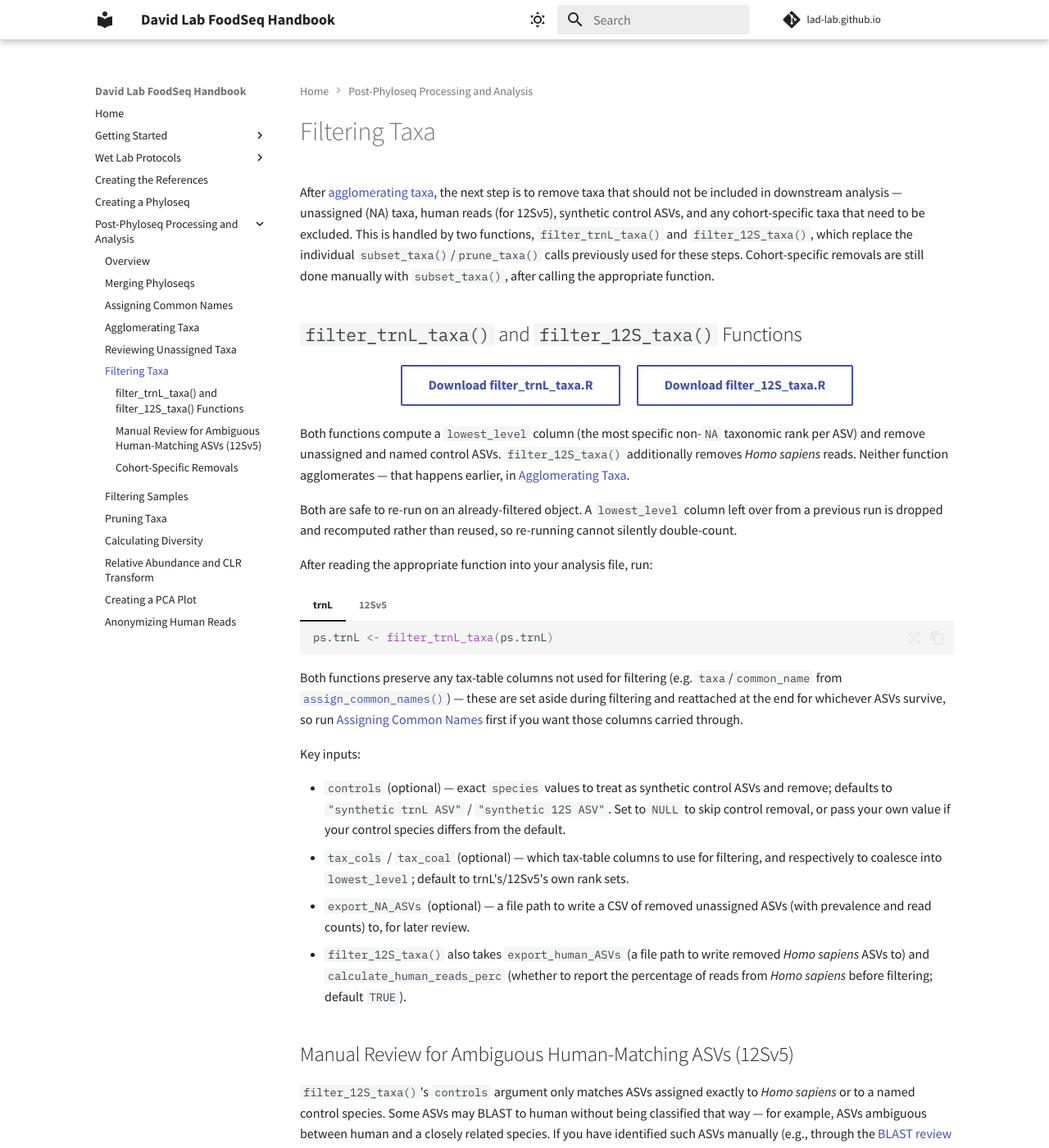
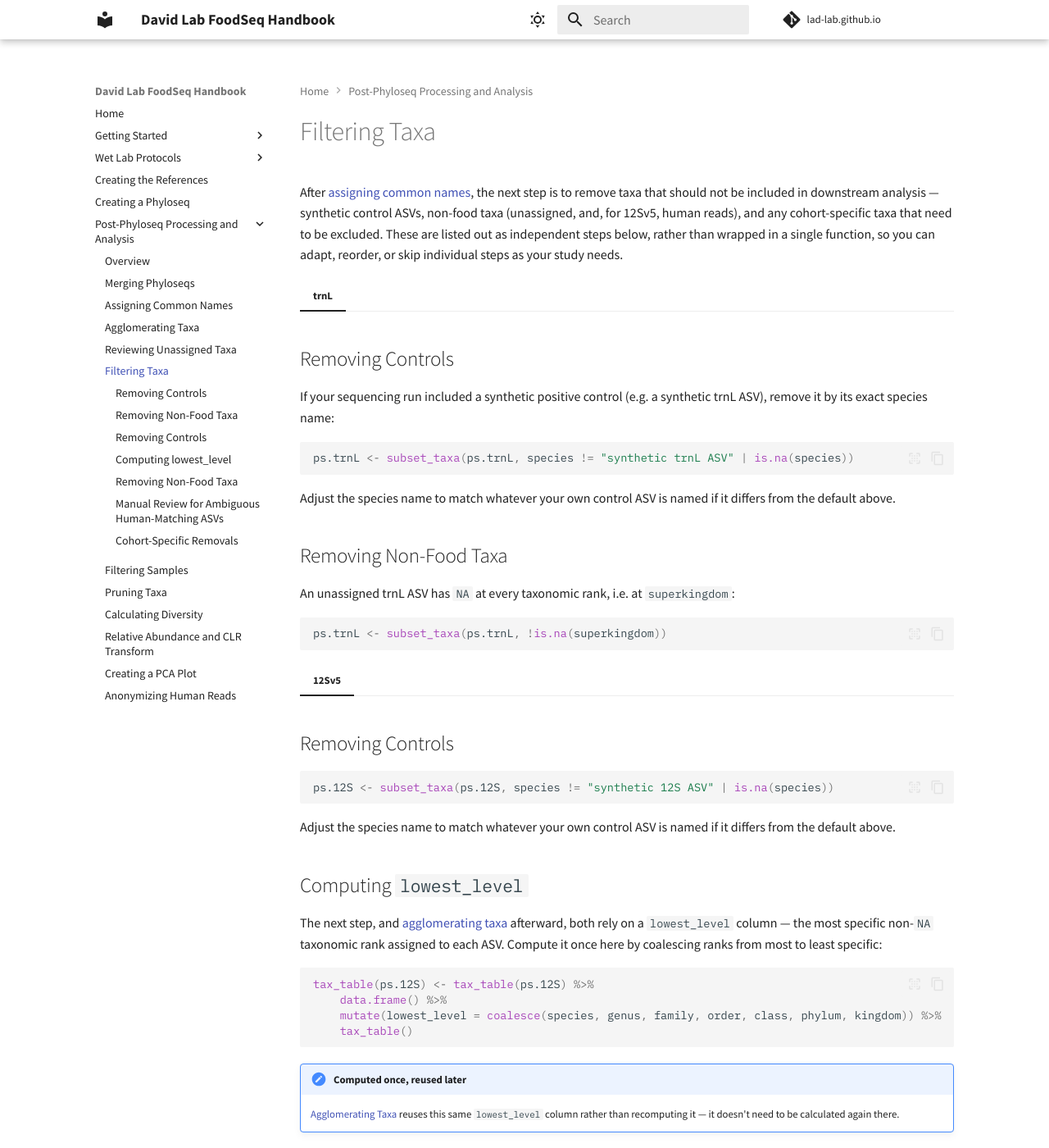
Before and after one commit to LAD-LAB/lad-lab.github.io, an MkDocs documentation site: the page built from docs/taxafiltering.md, in a window 1280 px wide and 1400 px high. Shown: the whole window at 82% size. Built offline with MkDocs 1.6.1 and Material for MkDocs 9.7.7, drawn with Linux system fonts in a browser that asks for light colours; comment, search, counter and statistics services are not loaded; some of the changed text lies outside the part shown.

Commit message:
Revise taxa filtering process and add clarifications
Updated the filtering process for taxa by clarifying the removal of non-food taxa and synthetic controls. Added detailed steps for manual review and cohort-specific removals. Reverted from using functions to detailing code for user flexibility

````diff
--- a/docs/taxafiltering.md
+++ b/docs/taxafiltering.md
@@ -1,44 +1,64 @@
 # Filtering Taxa
 
-After [agglomerating taxa](glomming.md), the next step is to remove taxa that should not be included in downstream analysis — unassigned (NA) taxa, human reads (for 12Sv5), synthetic control ASVs, and any cohort-specific taxa that need to be excluded. This is handled by two functions, `filter_trnL_taxa()` and `filter_12S_taxa()`, which replace the individual `subset_taxa()`/`prune_taxa()` calls previously used for these steps. Cohort-specific removals are still done manually with `subset_taxa()`, after calling the appropriate function.
-
-## `filter_trnL_taxa()` and `filter_12S_taxa()` Functions
-
-<div class="download-buttons" markdown>
-[Download filter_trnL_taxa.R](files/filter_trnL_taxa.R){ .md-button }
-[Download filter_12S_taxa.R](files/filter_12S_taxa.R){ .md-button }
-</div>
-
-Both functions compute a `lowest_level` column (the most specific non-`NA` taxonomic rank per ASV) and remove unassigned and named control ASVs. `filter_12S_taxa()` additionally removes *Homo sapiens* reads. Neither function agglomerates — that happens earlier, in [Agglomerating Taxa](glomming.md).
-
-Both are safe to re-run on an already-filtered object. A `lowest_level` column left over from a previous run is dropped and recomputed rather than reused, so re-running cannot silently double-count.
-
-After reading the appropriate function into your analysis file, run:
+After [assigning common names](commonnames.md), the next step is to remove taxa that should not be included in downstream analysis — synthetic control ASVs, non-food taxa (unassigned, and, for 12Sv5, human reads), and any cohort-specific taxa that need to be excluded. These are listed out as independent steps below, rather than wrapped in a single function, so you can adapt, reorder, or skip individual steps as your study needs.
 
 === "trnL"
 
-    ``` r
-    ps.trnL <- filter_trnL_taxa(ps.trnL)
-    ```
+## Removing Controls
+
+If your sequencing run included a synthetic positive control (e.g. a synthetic trnL ASV), remove it by its exact species name:
+
+``` r
+ps.trnL <- subset_taxa(ps.trnL, species != "synthetic trnL ASV" | is.na(species))
+```
+
+Adjust the species name to match whatever your own control ASV is named if it differs from the default above.
+
+## Removing Non-Food Taxa
+
+An unassigned trnL ASV has `NA` at every taxonomic rank, i.e. at `superkingdom`:
+
+``` r
+ps.trnL <- subset_taxa(ps.trnL, !is.na(superkingdom))
+```
 
 === "12Sv5"
 
-    ``` r
-    ps.12S <- filter_12S_taxa(ps.12S)
-    ```
+## Removing Controls
 
-Both functions preserve any tax-table columns not used for filtering (e.g. `taxa`/`common_name` from [`assign_common_names()`](commonnames.md#assign_common_names-function)) — these are set aside during filtering and reattached at the end for whichever ASVs survive, so run [Assigning Common Names](commonnames.md) first if you want those columns carried through.
+``` r
+ps.12S <- subset_taxa(ps.12S, species != "synthetic 12S ASV" | is.na(species))
+```
 
-Key inputs:
+Adjust the species name to match whatever your own control ASV is named if it differs from the default above.
 
-* `controls` (optional) — exact `species` values to treat as synthetic control ASVs and remove; defaults to `"synthetic trnL ASV"` / `"synthetic 12S ASV"`. Set to `NULL` to skip control removal, or pass your own value if your control species differs from the default.
-* `tax_cols` / `tax_coal` (optional) — which tax-table columns to use for filtering, and respectively to coalesce into `lowest_level`; default to trnL's/12Sv5's own rank sets.
-* `export_NA_ASVs` (optional) — a file path to write a CSV of removed unassigned ASVs (with prevalence and read counts) to, for later review.
-* `filter_12S_taxa()` also takes `export_human_ASVs` (a file path to write removed *Homo sapiens* ASVs to) and `calculate_human_reads_perc` (whether to report the percentage of reads from *Homo sapiens* before filtering; default `TRUE`).
+## Computing `lowest_level`
 
-## Manual Review for Ambiguous Human-Matching ASVs (12Sv5)
+The next step, and [agglomerating taxa](glomming.md) afterward, both rely on a `lowest_level` column — the most specific non-`NA` taxonomic rank assigned to each ASV. Compute it once here by coalescing ranks from most to least specific:
 
-`filter_12S_taxa()`'s `controls` argument only matches ASVs assigned exactly to *Homo sapiens* or to a named control species. Some ASVs may BLAST to human without being classified that way — for example, ASVs ambiguous between human and a closely related species. If you have identified such ASVs manually (e.g., through the [BLAST review process](reviewing.md#blasting-unassigned-asvs)), remove them by sequence after calling `filter_12S_taxa()`:
+``` r
+tax_table(ps.12S) <- tax_table(ps.12S) %>%
+    data.frame() %>%
+    mutate(lowest_level = coalesce(species, genus, family, order, class, phylum, kingdom)) %>%
+    tax_table()
+```
+
+!!! note "Computed once, reused later"
+
+    [Agglomerating Taxa](glomming.md) reuses this same `lowest_level` column rather than recomputing it — it doesn't need to be calculated again there.
+
+## Removing Non-Food Taxa
+
+Two things count as non-food for 12Sv5: unassigned ASVs (`NA` at `kingdom`, or `NA` at both `order` and `family`) and human reads, which are commonly detected in 12Sv5 sequencing of stool samples and reflect the host rather than dietary intake:
+
+``` r
+ps.12S <- subset_taxa(ps.12S, !(is.na(kingdom) | (is.na(family) & is.na(order))))
+ps.12S <- subset_taxa(ps.12S, is.na(lowest_level) | lowest_level != "Homo sapiens")
+```
+
+## Manual Review for Ambiguous Human-Matching ASVs
+
+The `lowest_level != "Homo sapiens"` step above only catches ASVs the classifier itself assigned to human. Some ASVs may BLAST to human without being classified that way — for example, ASVs ambiguous between human and a closely related species. If you've identified such ASVs manually (e.g., through the [BLAST review process](reviewing.md#blasting-unassigned-asvs)), remove them by sequence:
 
 ``` r
 # Remove specific ASVs identified as human through manual review:
@@ -46,13 +66,18 @@ manual_human_asvs <- c("ACGT...", "TGCA...")
 ps.12S <- prune_taxa(!taxa_names(ps.12S) %in% manual_human_asvs, ps.12S)
 ```
 
-!!! note "Synthetic controls with a different name"
+!!! note "Exporting removed ASVs for review"
 
-    If your sequencing run's synthetic control ASV isn't named exactly `"synthetic trnL ASV"` or `"synthetic 12S ASV"`, pass the actual value via `controls = "[your control's species name]"`, or filter it out manually with `subset_taxa()`.
+If you want a record of what was removed at any of the steps above (e.g., to sanity-check how many reads were unassigned or human before you drop them), save a copy before filtering:
+
+``` r
+removed <- subset_taxa(ps.12S, is.na(kingdom) | (is.na(family) & is.na(order)))
+write.csv(as.data.frame(tax_table(removed)), "removed_NA_ASVs.csv")
+```
 
 ## Cohort-Specific Removals
 
-Some studies may require removing additional taxa based on the study design, after calling `filter_trnL_taxa()`/`filter_12S_taxa()`. Common examples include:
+Some studies may require removing additional taxa based on the study design, after the steps above. Common examples include:
 
 * **Environmental contamination** — for trnL, taxa like grasses or trees that reflect environmental DNA rather than dietary intake.
 * **Known contaminants** — taxa identified during [quality control](pipeline.md#quality-control) as likely cross-contamination from positive controls or other samples.
````
